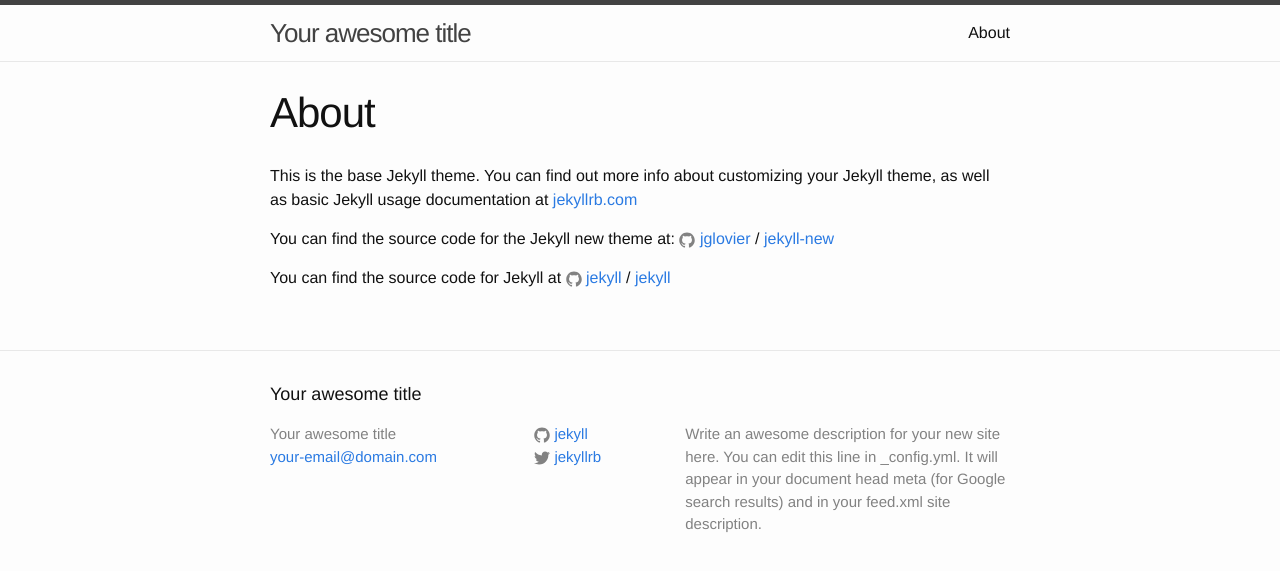
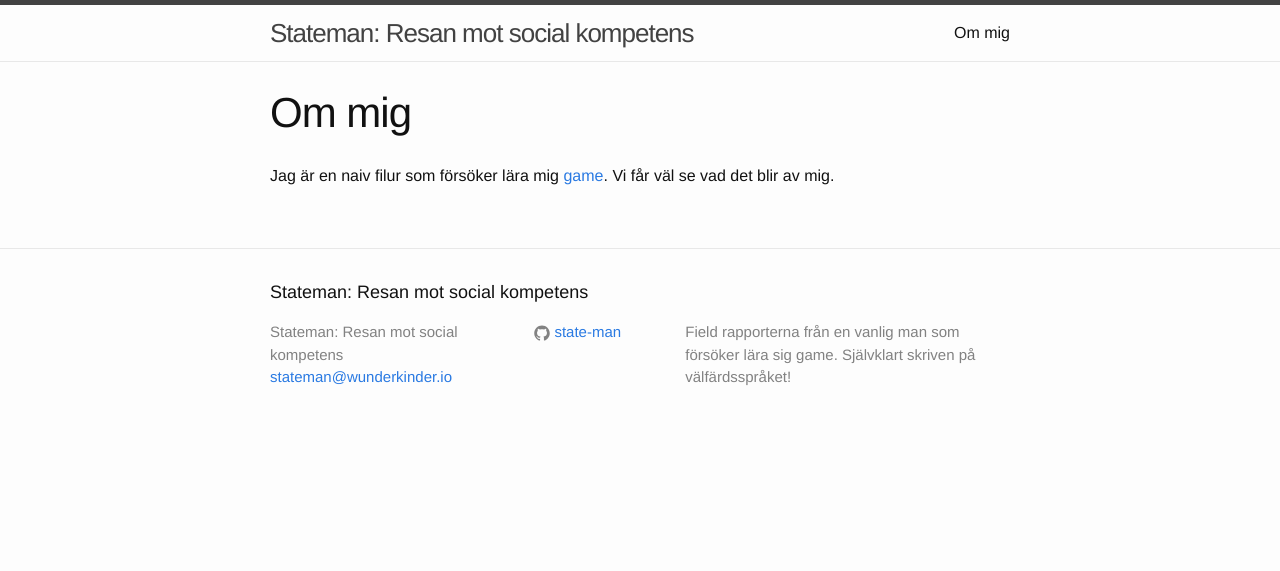
Before and after one commit to state-man/state-man.github.io, a Jekyll site: the page built from about.md, in a window 1280 px wide. Shown: the top 571 px of the page. Built offline with Jekyll 4.4.1, drawn with Linux system fonts in a browser that asks for light colours.

Commit message:
First working version

```diff
--- a/_config.yml
+++ b/_config.yml
@@ -6,16 +6,13 @@
 # 'jekyll serve'. If you change this file, please restart the server process.
 
 # Site settings
-title: Your awesome title
-email: your-email@domain.com
-description: > # this means to ignore newlines until "baseurl:"
-  Write an awesome description for your new site here. You can edit this
-  line in _config.yml. It will appear in your document head meta (for
-  Google search results) and in your feed.xml site description.
+title: "Stateman: Resan mot social kompetens"
+email: stateman@wunderkinder.io
+description: >
+  Field rapporterna från en vanlig man som försöker lära sig game. Självklart skriven på välfärdsspråket!
 baseurl: "" # the subpath of your site, e.g. /blog
-url: "http://yourdomain.com" # the base hostname & protocol for your site
-twitter_username: jekyllrb
-github_username:  jekyll
+url: "http://state-man.github.io" # the base hostname & protocol for your site
+github_username:  state-man
 
 # Build settings
 markdown: kramdown
--- a/about.md
+++ b/about.md
@@ -1,15 +1,7 @@
 ---
 layout: page
-title: About
-permalink: /about/
+title: Om mig
+permalink: /om-mig/
 ---
 
-This is the base Jekyll theme. You can find out more info about customizing your Jekyll theme, as well as basic Jekyll usage documentation at [jekyllrb.com](http://jekyllrb.com/)
-
-You can find the source code for the Jekyll new theme at:
-{% include icon-github.html username="jglovier" %} /
-[jekyll-new](https://github.com/jglovier/jekyll-new)
-
-You can find the source code for Jekyll at
-{% include icon-github.html username="jekyll" %} /
-[jekyll](https://github.com/jekyll/jekyll)
+Jag är en naiv filur som försöker lära mig [game](https://www.youtube.com/watch?v=w65qBE-5fWg). Vi får väl se vad det blir av mig.
--- a/index.html
+++ b/index.html
@@ -4,7 +4,7 @@
 
 <div class="home">
 
-  <h1 class="page-heading">Posts</h1>
+  <h1 class="page-heading">Inlägg</h1>
 
   <ul class="post-list">
     {% for post in site.posts %}
@@ -18,6 +18,6 @@
     {% endfor %}
   </ul>
 
-  <p class="rss-subscribe">subscribe <a href="{{ "/feed.xml" | prepend: site.baseurl }}">via RSS</a></p>
+  <p class="rss-subscribe">prenumerera <a href="{{ "/feed.xml" | prepend: site.baseurl }}">via RSS</a></p>
 
 </div>
```
Also changed, not shown: _posts/2015-09-11-initial-commit.markdown (added, +48 -0 lines), _posts/2015-11-06-welcome-to-jekyll.markdown (deleted, +0 -25 lines).
